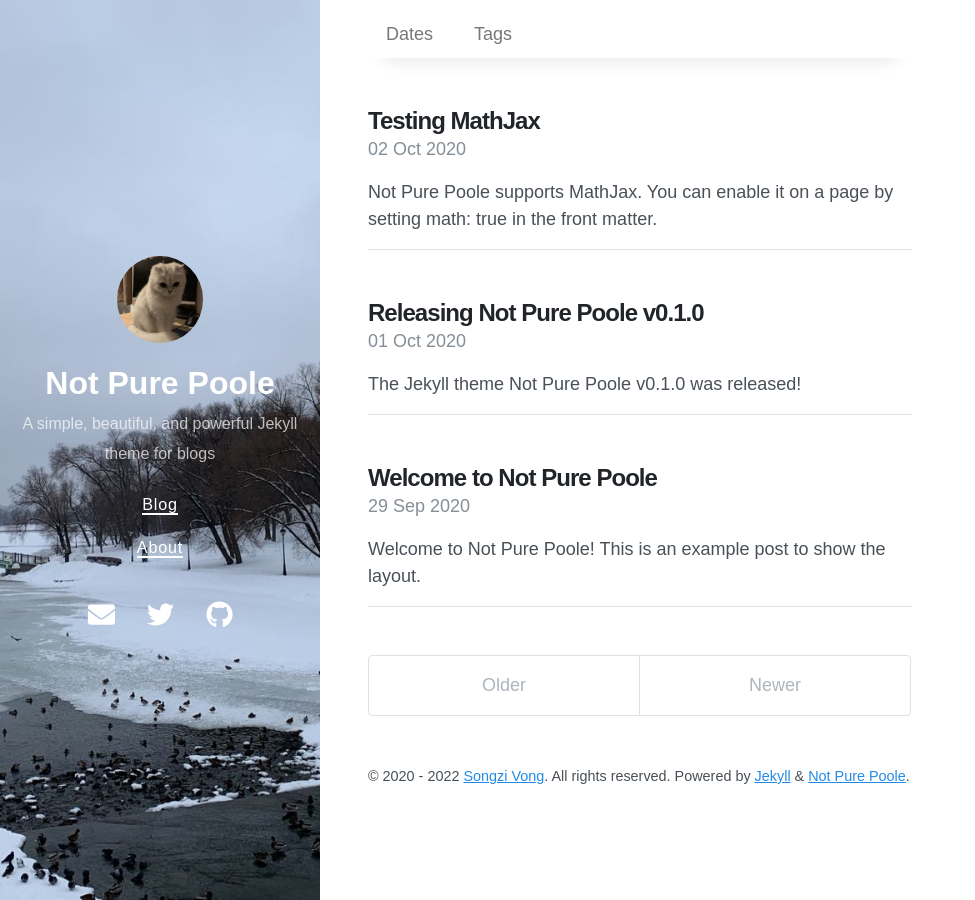
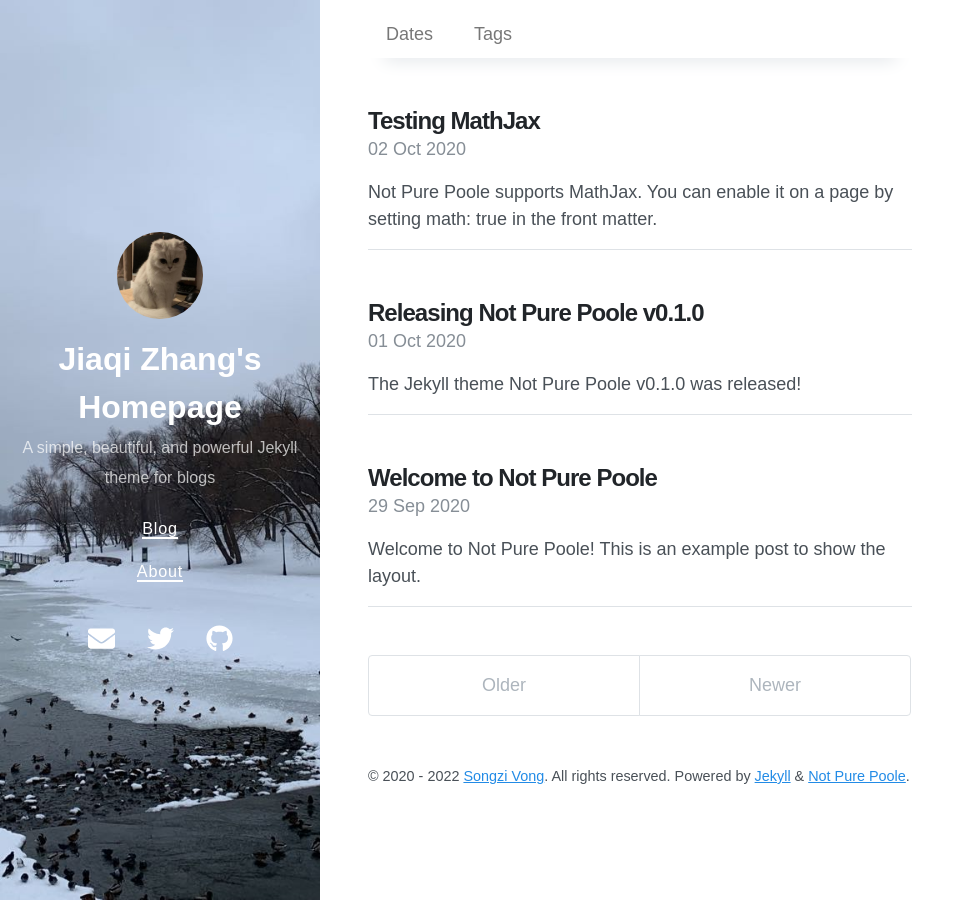
Before and after one commit to forwardPlus7/forwardPlus7.github.io, a Jekyll site: the page built from index.html, in a window 1280 px wide. Shown: the whole page, without its empty margins (0-975 px from the left). Built offline with Jekyll 4.4.1, drawn with Linux system fonts in a browser that asks for light colours; nearby versions of some CDN libraries; the list of posts is cut into pages by our own code.

Commit message:
Update _config.yml

```diff
--- a/_config.yml
+++ b/_config.yml
@@ -1,5 +1,5 @@
 # Setup
-title: Not Pure Poole
+title: Jiaqi Zhang's Homepage
 description: A simple, beautiful, and powerful Jekyll theme for blogs
 url: https://vszhub.github.io
 avatar: /avatar.jpeg
```
